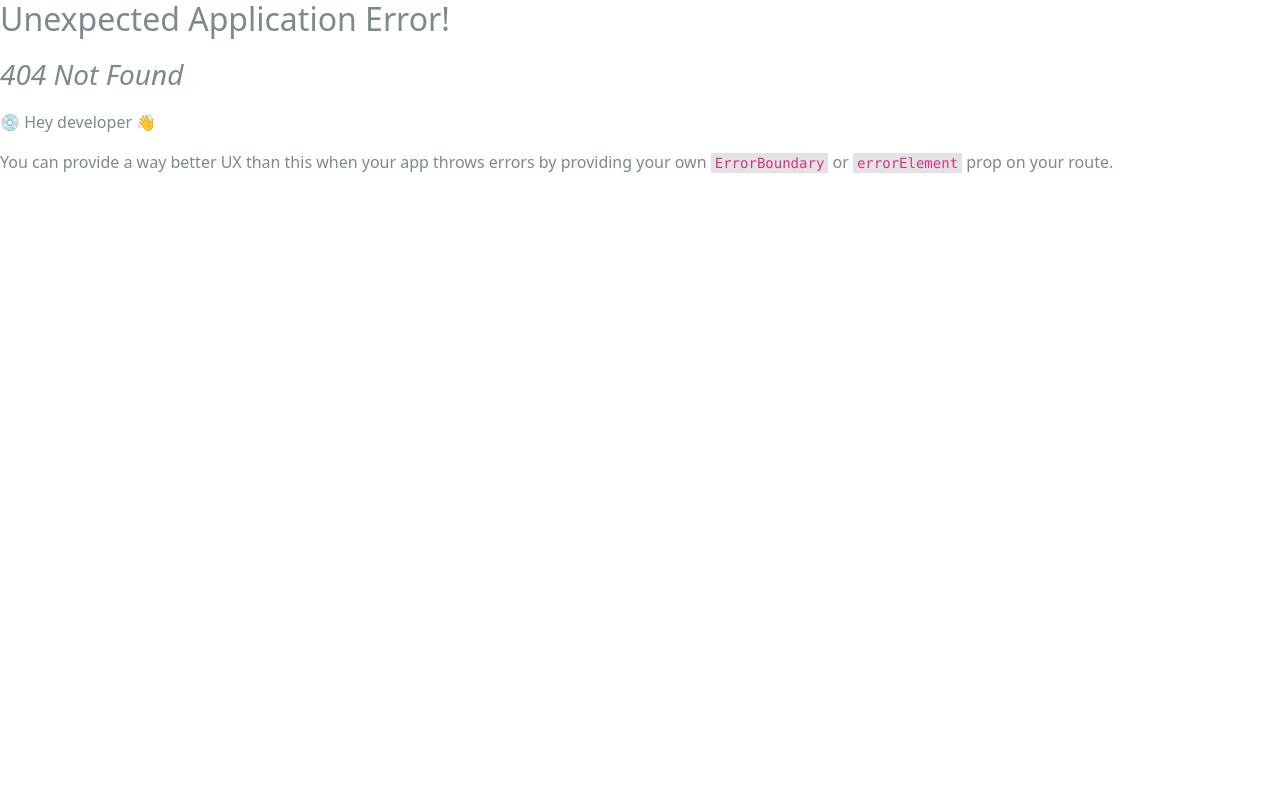
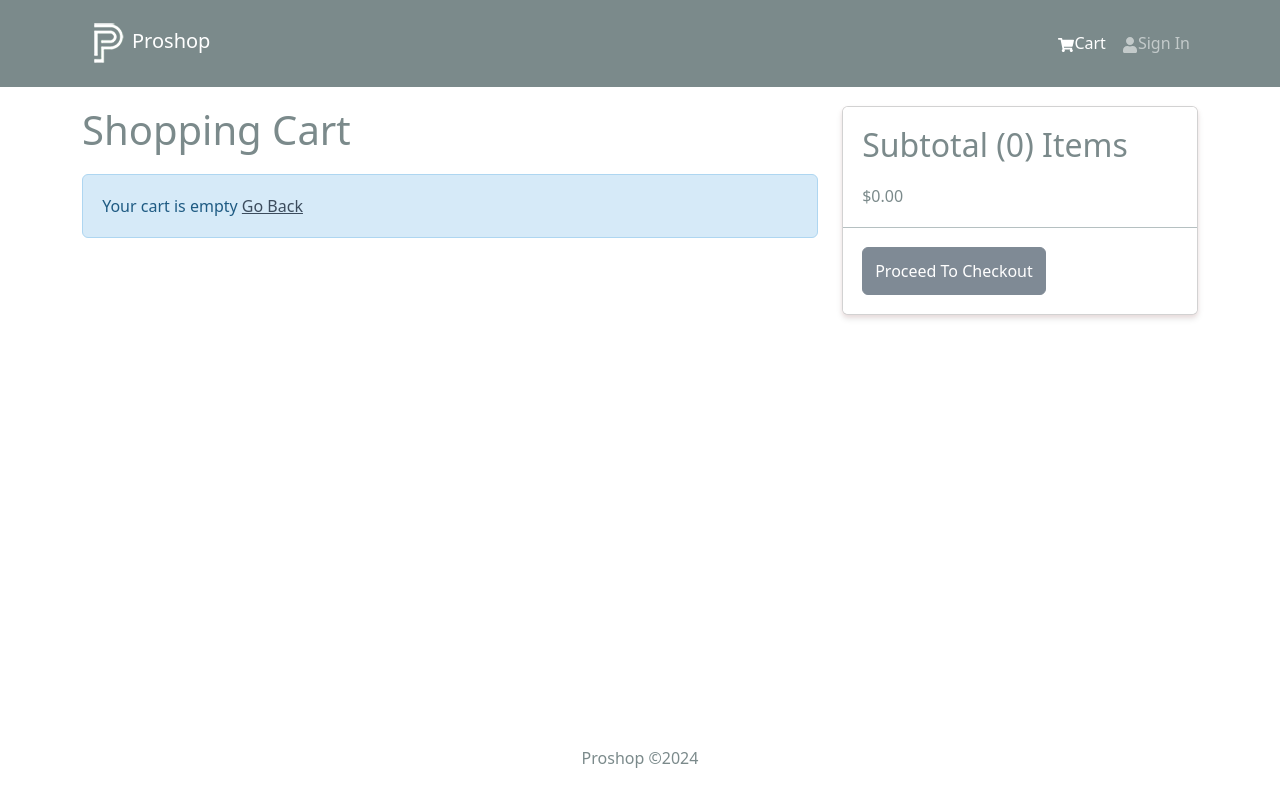
Before and after one commit to hamzabilalaydin/Proshop_eCommerce, a React (Create React App) app in the folder frontend/: page /cart in a window 1280 px wide. Before the commit this address had no page. Built offline with nearby package versions, Linux system fonts and the light colour scheme.

Commit message:
cart screen added

```diff
--- a/frontend/src/index.js
+++ b/frontend/src/index.js
@@ -15,12 +15,14 @@
 import reportWebVitals from "./reportWebVitals";
 import HomeScreen from "./screens/HomeScreen";
 import ProductScreen from "./screens/ProductScreen";
+import CartScreen from "./screens/CartScreen";
 
 const router = createBrowserRouter(
   createRoutesFromElements(
     <Route path="/" element={<App />}>
       <Route index={true} path="/" element={<HomeScreen />} />
       <Route path="/product/:id" element={<ProductScreen />} />
+      <Route path="/cart" element={<CartScreen />} />
     </Route>
   )
 );
--- /dev/null
+++ b/frontend/src/screens/CartScreen.jsx
@@ -0,0 +1,107 @@
+import { Link, useNavigate } from "react-router-dom";
+import { useDispatch, useSelector } from "react-redux";
+import {
+  Row,
+  Col,
+  ListGroup,
+  Image,
+  Form,
+  Button,
+  Card,
+} from "react-bootstrap";
+import { FaTrash } from "react-icons/fa";
+import Message from "../components/Message";
+import { addToCart } from "../slices/cartSlice.js";
+
+const CartScreen = () => {
+  const navigate = useNavigate();
+  const dispatch = useDispatch();
+
+  const cart = useSelector((state) => state.cart);
+  const { cartItems } = cart;
+
+  const addToCartHandler = async (product, qty) => {
+    dispatch(addToCart({ ...product, qty }));
+  };
+
+  return (
+    <Row>
+      <Col md={8}>
+        <h1 style={{ marginBottom: "20px " }}>Shopping Cart</h1>
+        {cartItems.length === 0 ? (
+          <Message>
+            Your cart is empty <Link to="/">Go Back</Link>
+          </Message>
+        ) : (
+          <ListGroup variant="flush">
+            {cartItems.map((item) => (
+              <ListGroup.Item key={item._id}>
+                <Row>
+                  <Col md={2}>
+                    <Image
+                      src={item.image}
+                      alt={item.name}
+                      fluid
+                      rounded
+                    />
+                  </Col>
+                  <Col md={3}>
+                    <Link to={`/product/${item._id}`}>{item.name}</Link>
+                  </Col>
+                  <Col md={2}>${item.price}</Col>
+                  <Col md={2}>
+                    <Form.Control
+                      as="select"
+                      value={item.qty}
+                      onChange={(e) =>
+                        addToCartHandler(item, Number(e.target.value))
+                      }
+                    >
+                      {[...Array(item.countInStock).keys()].map((x) => (
+                        <option key={x + 1} value={x + 1}>
+                          {x + 1}
+                        </option>
+                      ))}
+                    </Form.Control>
+                  </Col>
+                  <Col md={2}>
+                    <Button type="button" variant="light">
+                      <FaTrash />
+                    </Button>
+                  </Col>
+                </Row>
+              </ListGroup.Item>
+            ))}
+          </ListGroup>
+        )}
+      </Col>
+      <Col md={4}>
+        <Card>
+          <ListGroup variant="flush">
+            <ListGroup.Item>
+              <h2>
+                Subtotal (
+                {cartItems.reduce((acc, item) => acc + item.qty, 0)}) Items
+              </h2>
+              $
+              {cartItems
+                .reduce((acc, item) => acc + item.qty * item.price, 0)
+                .toFixed(2)}
+            </ListGroup.Item>
+            <ListGroup.Item>
+              <Button
+                type="button"
+                className="btn-block"
+                disabled={cartItems.length === 0}
+              >
+                Proceed To Checkout
+              </Button>
+            </ListGroup.Item>
+          </ListGroup>
+        </Card>
+      </Col>
+    </Row>
+  );
+};
+
+export default CartScreen;
```
